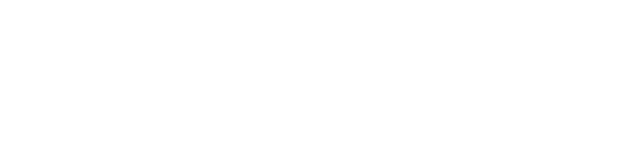
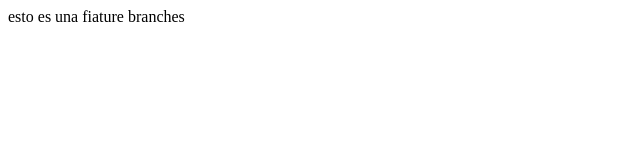
Before and after one commit to vickmery/ejercicio28-03-2023, a plain HTML site: page index.html in a window 1280 px wide. Shown: the whole page, without its empty margins (0-640 px from the left). Drawn offline with Linux system fonts and the light colour scheme.

Commit message:
ejemplos

```diff
--- a/index.html
+++ b/index.html
@@ -8,6 +8,7 @@
     <link rel="stylesheet" href="./style.css">
 </head>
 <body>
+    esto es una fiature branches
     <script src="./script.js"></script>
 </body>
 </html>
```
